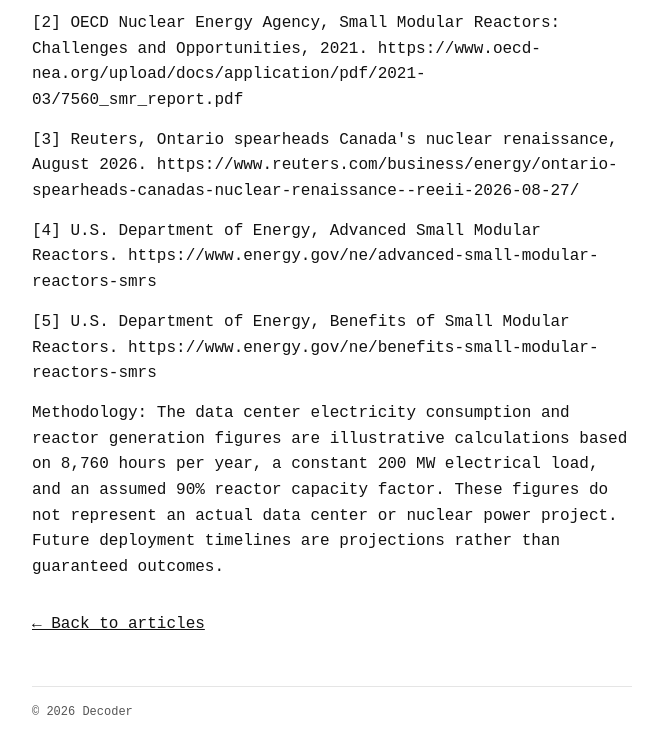
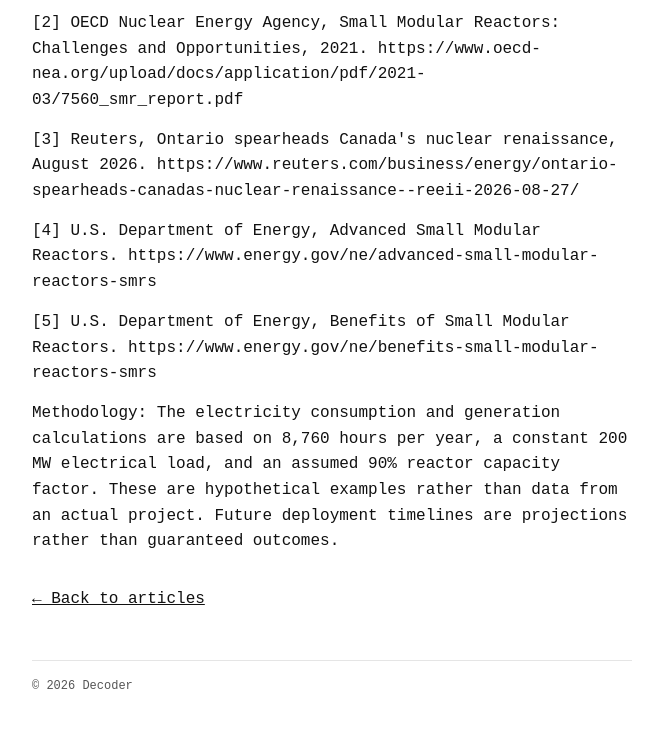
Before and after one commit to nitkreddy/decoder, a plain HTML site: page posts/nuclear-reactors.html in a window 1280 px wide. Shown: the part 7146-7900 px from the top of the page, without its empty margins (308-966 px from the left). After the commit the page ends 7875 px from the top, so only its background shows below. Drawn offline with Linux system fonts and the light colour scheme.

Commit message:
Revise methodology description in nuclear-reactors.html
Updated methodology paragraph for clarity and accuracy.

```diff
--- a/posts/nuclear-reactors.html
+++ b/posts/nuclear-reactors.html
@@ -135,7 +135,7 @@
 
       <p>[5] U.S. Department of Energy, Benefits of Small Modular Reactors. https://www.energy.gov/ne/benefits-small-modular-reactors-smrs</p>
 
-      <p>Methodology: The data center electricity consumption and reactor generation figures are illustrative calculations based on 8,760 hours per year, a constant 200 MW electrical load, and an assumed 90% reactor capacity factor. These figures do not represent an actual data center or nuclear power project. Future deployment timelines are projections rather than guaranteed outcomes.</p>
+      <p>Methodology: The electricity consumption and generation calculations are based on 8,760 hours per year, a constant 200 MW electrical load, and an assumed 90% reactor capacity factor. These are hypothetical examples rather than data from an actual project. Future deployment timelines are projections rather than guaranteed outcomes.</p>
 
   </article>
 
```
